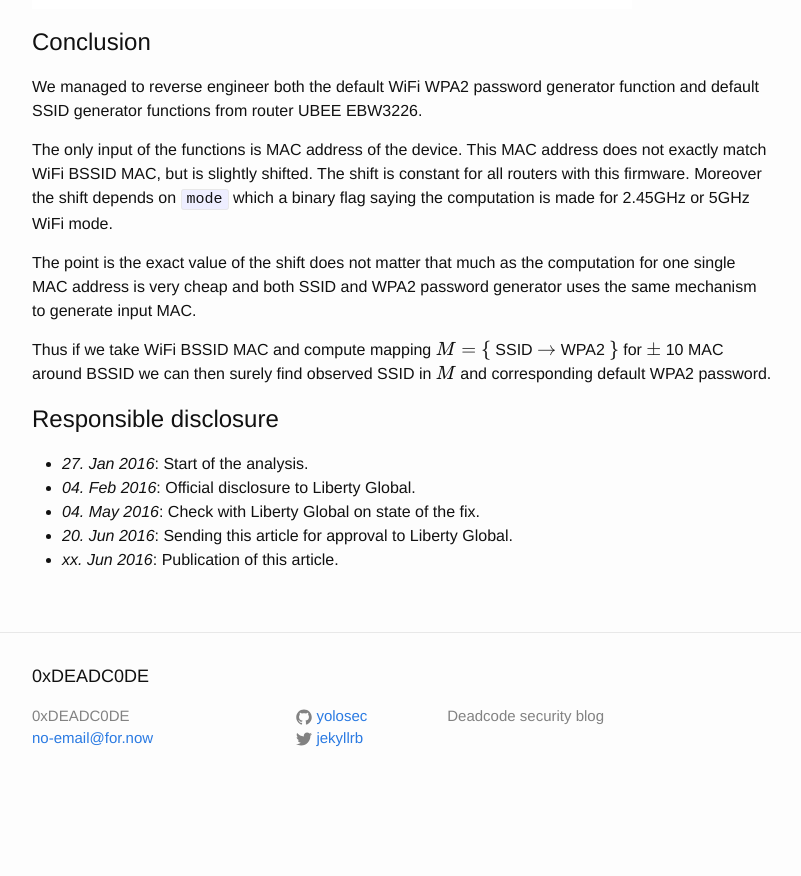
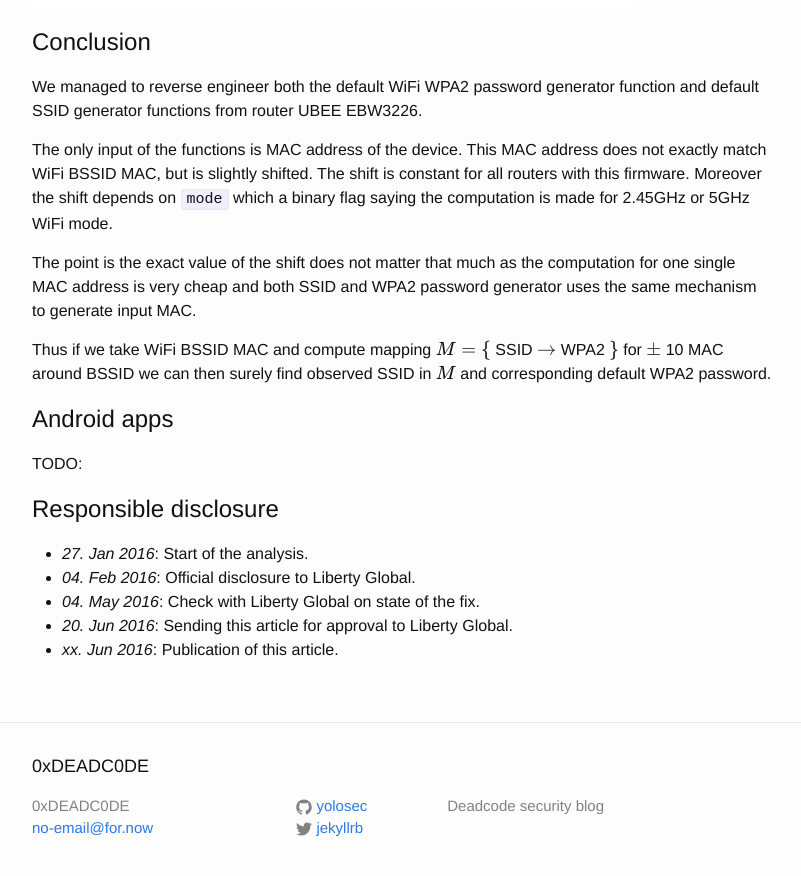
Before and after one commit to yolosec/deadcodeBlog, a Jekyll site: the page built from _posts/2016-06-14-UPC-UBEE-EVW3226-WPA2-RExing.markdown, in a window 1280 px wide and 900 px high, scrolled down 22769 px. Shown: the top 876 px of the window, without its empty margins (238-1039 px from the left). Built offline with Jekyll 4.4.1, drawn with Linux system fonts in a browser that asks for light colours; formulas are drawn with MathJax 3; before the commit the page ends 23579 px from its top, so only the background shows below that.

Commit message:
ubee: todo for android apps added

```diff
--- a/_posts/2016-06-14-UPC-UBEE-EVW3226-WPA2-RExing.markdown
+++ b/_posts/2016-06-14-UPC-UBEE-EVW3226-WPA2-RExing.markdown
@@ -725,6 +725,8 @@ Thus if we take WiFi BSSID MAC and compute mapping \\( M = \\{ \\) SSID \\( \rig
 for \\( \pm \\) 10 MAC around BSSID we can then surely find observed SSID in \\( M \\) and corresponding default
  WPA2 password.
 
+# Android apps
+TODO:
 
 # Responsible disclosure
 
```
